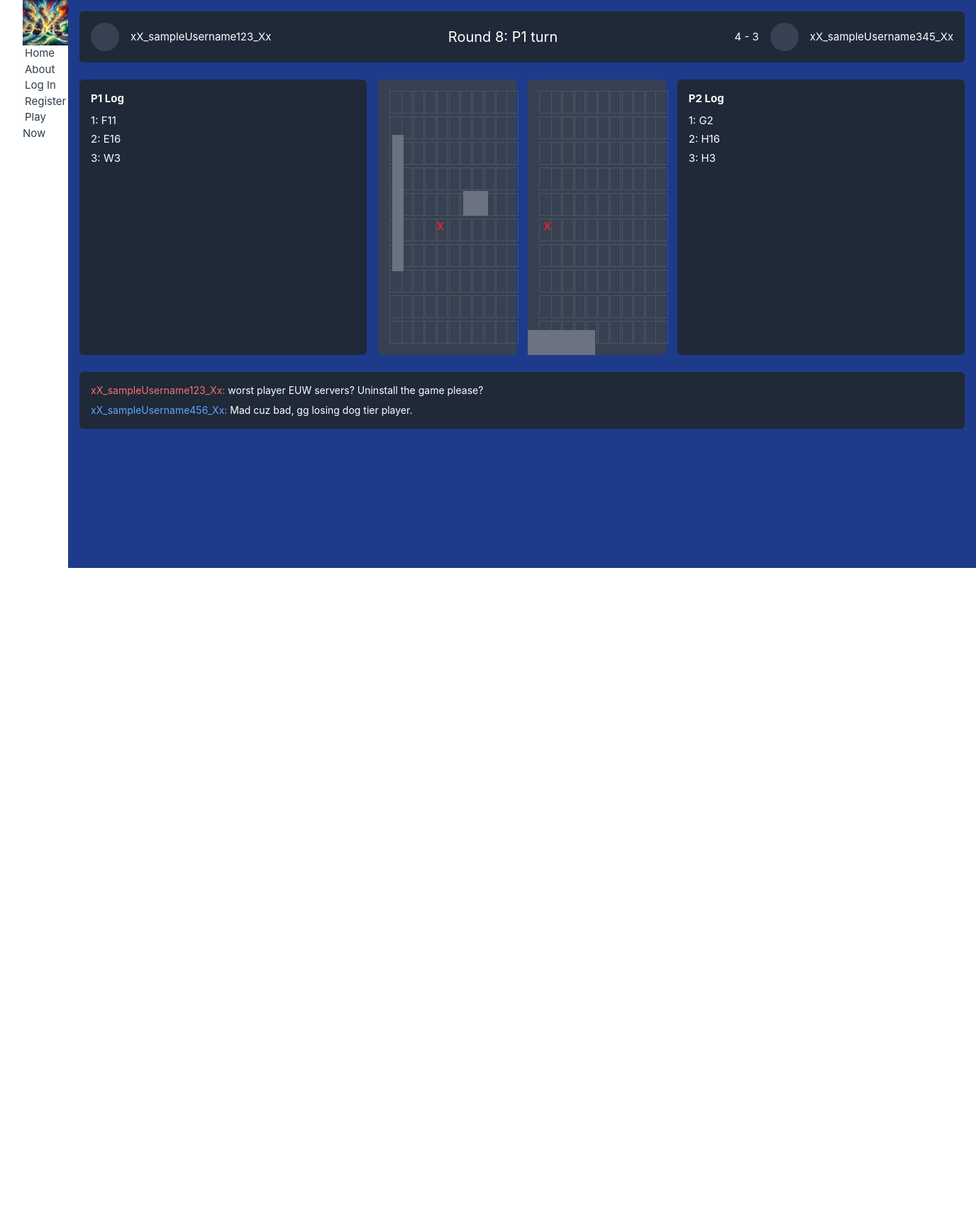
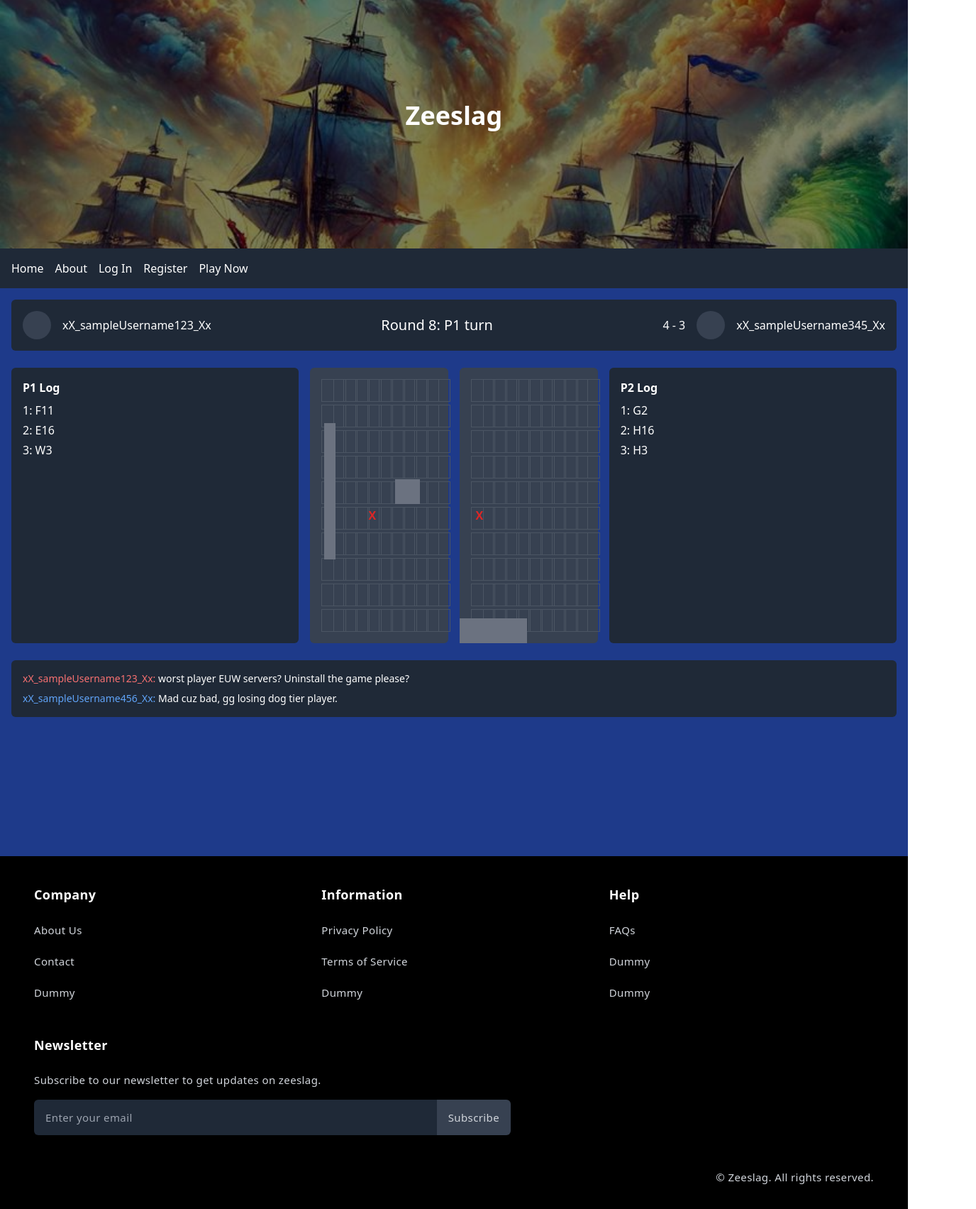
Before and after one commit to Ismail020/pewa-frontend, a Vue app in the folder zeeslag/: page /play in a window 1280 px wide. Shown: the top 1703 px of the page at 71% size, 1376 px wide, since content can reach past the window. Before the commit the page ends 800 px from the top, so only its background shows below. Built offline with nearby package versions, Linux system fonts and the light colour scheme.

Commit message:
Fixed layout

```diff
--- a/zeeslag/src/App.vue
+++ b/zeeslag/src/App.vue
@@ -1,50 +1,18 @@
 <script setup>
 import { RouterLink, RouterView } from 'vue-router'
 import './assets/tailwind.css'
+import FooterComponent from './components/FooterComponent.vue';
+import NavbarComponent from './components/NavbarComponent.vue';
+import HeaderComponent from './components/HeaderComponent.vue';
 </script>
 
 <template>
-  <header>
-    <img alt="logo-zeeslag" class="logo" src="@/assets/logo-zeeslag.jpg"/>
-
-    <div class="wrapper">
-      <nav class="navbar">
-        <ul>
-          <li><RouterLink to="/">Home</RouterLink></li>
-          <li><RouterLink to="/about">About</RouterLink></li>
-          <li><RouterLink to="/login">Log In</RouterLink></li>
-          <li><RouterLink to="/register">Register</RouterLink></li>
-          <li><RouterLink to="/play">Play Now</RouterLink></li>
-        </ul>
-      </nav>
-    </div>
-  </header>
-  <RouterView />
+  <div>
+    <HeaderComponent/>
+    <RouterView />
+    <FooterComponent/>
+  </div>
 </template>
 
 <style scoped>
-
-/*@media (min-width: 1024px) {
-  header {
-    display: flex;
-    place-items: center;
-    padding-right: calc(var(--section-gap) / 2);
-  }
-
-  .logo {
-  display: block;
-  margin: 0 auto 2rem;
-  max-width: 100%;
-  height: 50px;
-  max-height: 100px;
-  object-fit: cover;
-}
-
-
-  header .wrapper {
-    display: flex;
-    place-items: flex-start;
-    flex-wrap: wrap;
-  }
-*/
 </style>
--- a/zeeslag/src/assets/main.css
+++ /dev/null
@@ -1,35 +0,0 @@
-@import './base.css';
-
-#app {
-  max-width: 1280px;
-  margin: 0 auto;
-  padding: 2rem;
-  font-weight: normal;
-}
-
-a,
-.green {
-  text-decoration: none;
-  color: hsla(160, 100%, 37%, 1);
-  transition: 0.4s;
-  padding: 3px;
-}
-
-@media (hover: hover) {
-  a:hover {
-    background-color: hsla(160, 100%, 37%, 0.2);
-  }
-}
-
-@media (min-width: 1024px) {
-  body {
-    display: flex;
-    place-items: center;
-  }
-
-  #app {
-    display: grid;
-    grid-template-columns: 1fr 1fr;
-    padding: 0 2rem;
-  }
-}
--- /dev/null
+++ b/zeeslag/src/components/FooterComponent.vue
@@ -0,0 +1,60 @@
+<template>
+<footer class="font-sans tracking-wide bg-black py-10 px-12">
+    <div class="grid grid-cols-1 sm:grid-cols-2 md:grid-cols-3 gap-x-8 gap-y-12">
+      <div>
+        <h4 class="text-white text-lg font-semibold mb-6">Company</h4>
+        <ul class="space-y-5">
+          <li><a href="javascript:void(0)" class="text-gray-300 hover:text-white text-[15px]">About Us</a></li>
+          <li><a href="javascript:void(0)" class="text-gray-300 hover:text-white text-[15px]">Contact</a></li>
+          <li><a href="javascript:void(0)" class="text-gray-300 hover:text-white text-[15px]">Dummy</a></li>
+        </ul>
+      </div>
+
+      <div>
+        <h4 class="text-white text-lg font-semibold mb-6">Information</h4>
+        <ul class="space-y-5">
+          <li><a href="javascript:void(0)" class="text-gray-300 hover:text-white text-[15px]">Privacy Policy</a></li>
+          <li><a href="javascript:void(0)" class="text-gray-300 hover:text-white text-[15px]">Terms of Service</a></li>
+          <li><a href="javascript:void(0)" class="text-gray-300 hover:text-white text-[15px]">Dummy</a></li>
+        </ul>
+      </div>
+
+      <div>
+        <h4 class="text-white text-lg font-semibold mb-6">Help</h4>
+        <ul class="space-y-5">
+          <li><a href="javascript:void(0)" class="text-gray-300 hover:text-white text-[15px]">FAQs</a></li>
+          <li><a href="javascript:void(0)" class="text-gray-300 hover:text-white text-[15px]">Dummy</a></li>
+          <li><a href="javascript:void(0)" class="text-gray-300 hover:text-white text-[15px]">Dummy</a></li>
+        </ul>
+      </div>
+
+      <div class="col-span-full max-w-2xl">
+        <h4 class="text-white text-lg font-semibold mb-6">Newsletter</h4>
+        <p class="text-gray-300 mb-4 text-[15px]">Subscribe to our newsletter to get updates on zeeslag.
+        </p>
+
+        <form class="mb-4">
+          <div class="flex items-center">
+            <input type="email" placeholder="Enter your email"
+              class="bg-gray-800 px-4 py-3.5 rounded-l-md w-full text-[15px] text-gray-300 outline-none" />
+            <button type="button"
+              class="bg-gray-700 text-[15px] text-gray-300 tracking-wide px-4 py-3.5 rounded-r-md">Subscribe</button>
+          </div>
+        </form>
+      </div>
+    </div>
+
+    <p class='text-gray-300 text-right text-[15px] mt-8'>© Zeeslag. All rights reserved.
+    </p>
+  </footer>
+</template>
+
+<script>
+export default {
+  name: 'Footer',
+};
+</script>
+
+<style scoped>
+/* No custom styles needed, using Tailwind CSS classes */
+</style>
--- /dev/null
+++ b/zeeslag/src/components/HeaderComponent.vue
@@ -0,0 +1,19 @@
+<template>
+    <header>
+    <div class="relative before:absolute before:w-full before:h-full before:inset-0 before:bg-black before:opacity-50 before:z-10">
+      <img src="@/assets/logo-zeeslag.jpg" alt="Banner Image" class="absolute inset-0 w-full h-full object-cover" />
+      <div class="min-h-[350px] relative z-50 h-full max-w-6xl mx-auto flex flex-col justify-center items-center text-center text-white p-6">
+        <h2 class="sm:text-4xl text-2xl font-bold mb-6">Zeeslag</h2>
+      </div>
+    </div>
+    <NavbarComponent/>
+  </header>
+</template>
+
+<script>
+import NavbarComponent from './NavbarComponent.vue';
+export default {
+  components: { NavbarComponent },
+    name: 'Header'
+}
+</script>
--- /dev/null
+++ b/zeeslag/src/components/NavbarComponent.vue
@@ -0,0 +1,20 @@
+<template>
+    <nav class="bg-gray-800 p-4">
+      <ul class="flex space-x-4">
+        <li><RouterLink to="/" class="text-white hover:text-gray-400">Home</RouterLink></li>
+        <li><RouterLink to="/about" class="text-white hover:text-gray-400">About</RouterLink></li>
+        <li><RouterLink to="/login" class="text-white hover:text-gray-400">Log In</RouterLink></li>
+        <li><RouterLink to="/register" class="text-white hover:text-gray-400">Register</RouterLink></li>
+        <li><RouterLink to="/play" class="text-white hover:text-gray-400">Play Now</RouterLink></li>
+      </ul>
+    </nav>
+  </template>
+
+  <script>
+  export default {
+    name: 'Navbar'
+  }
+  </script>
+
+  <style scoped>
+  </style>
--- a/zeeslag/src/main.js
+++ b/zeeslag/src/main.js
@@ -1,5 +1,3 @@
-import './assets/main.css'
-
 import { createApp } from 'vue'
 import { createPinia } from 'pinia'
 
```
Also changed, not shown: 1 other file (tests, documents, lock files or other folders).
